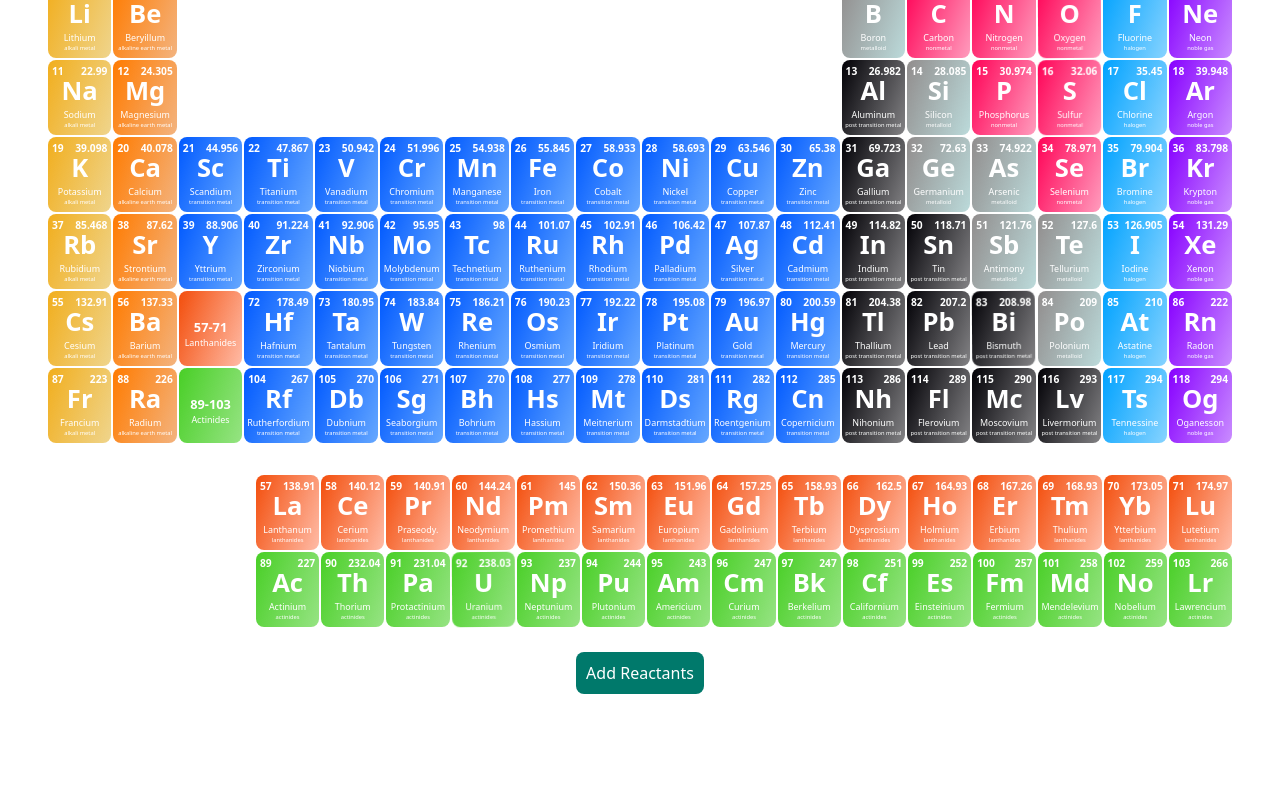
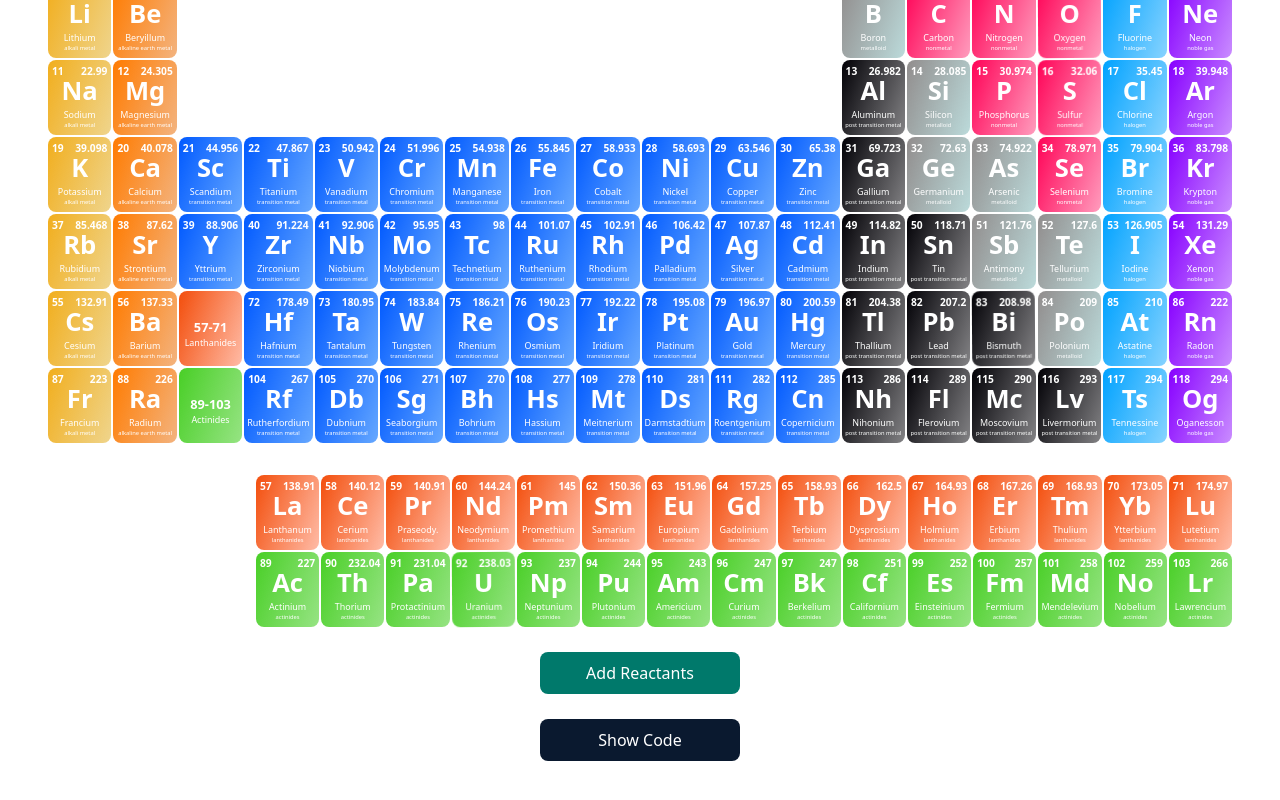
Before and after one commit to ggarcia625/chemistry-seminar, a React (Vite) app: page / in a window 1280 px wide. Shown: the part 314-1114 px from the top of the page. Before the commit the page ends 1056 px from the top, so only its background shows below. Built offline with nearby package versions, Linux system fonts and the light colour scheme.

Commit message:
adding code link to github

```diff
--- a/src/components/Elements.tsx
+++ b/src/components/Elements.tsx
@@ -77,9 +77,13 @@ const Elements: React.FC = () => {
           element={selectedElement}
         />
       )}
-      <button onClick={toggleReactantMode} style={{ marginTop: "25px" }}>
+      <div style={{ display: 'flex', flexDirection: 'column', alignItems: 'center' }}>
+        <button onClick={toggleReactantMode} style={{ marginTop: "25px", width: '200px' }}>
         {reactantMode ? "Exit Reactant Mode" : "Add Reactants"}
       </button>
+      <a href="https://github.com/ggarcia625/chemistry-seminar/tree/main/src" target="_blank" rel="noopener noreferrer">
+      <button style={{ backgroundColor: 'rgb(10 25 47)', marginTop: "25px", width: '200px' }}>Show Code</button>
+    </a></div>
     </div>
   );
 };
```
